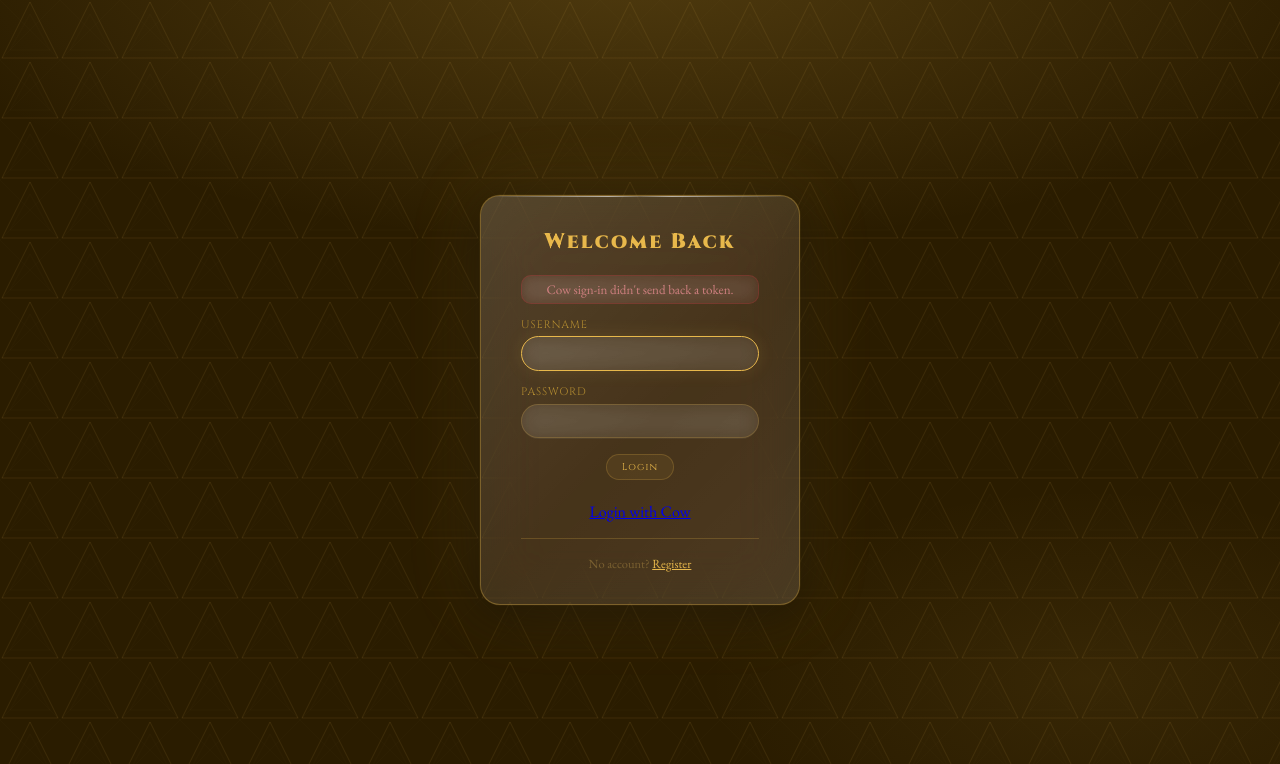
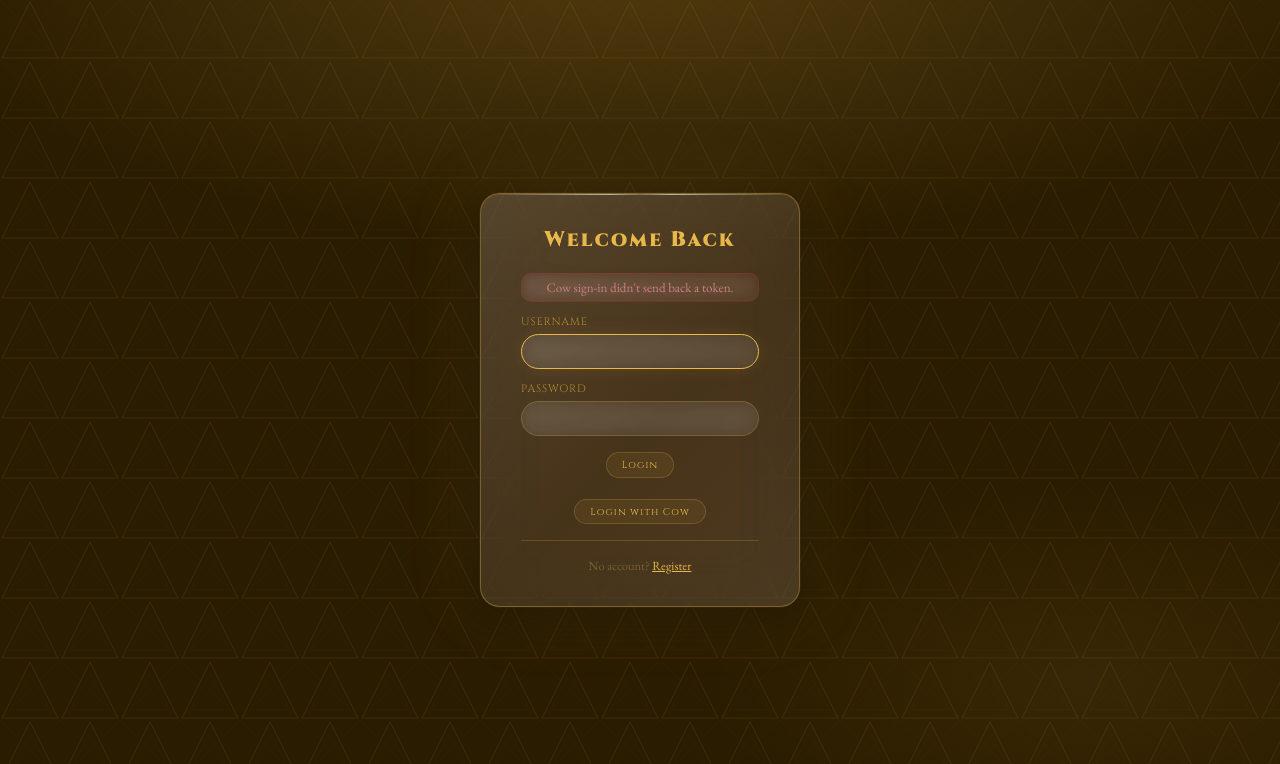
Before and after one commit to TheOrangeCow/library, a Flask app: page /cow/callback in a window 1280 px wide. Shown: the top 764 px of the page. Run offline with Flask 3, Linux system fonts and the light colour scheme; parts of the project's set-up code (start-up, migrations or seed data) failed here and were passed over.

Commit message:
Update login.html

```diff
--- a/auth/templates/auth/login.html
+++ b/auth/templates/auth/login.html
@@ -40,7 +40,7 @@
             </div>
         </form>
         <br>
-        <a href="{{ url_for('auth.cow_login') }}" class="index">Login with Cow</a>
+        <a href="{{ url_for('auth.cow_login') }}" class="logout">Login with Cow</a>
 
         <hr class="index">
         <p style="font-size:0.78rem; color:#7a6030; text-align:center;">
```
